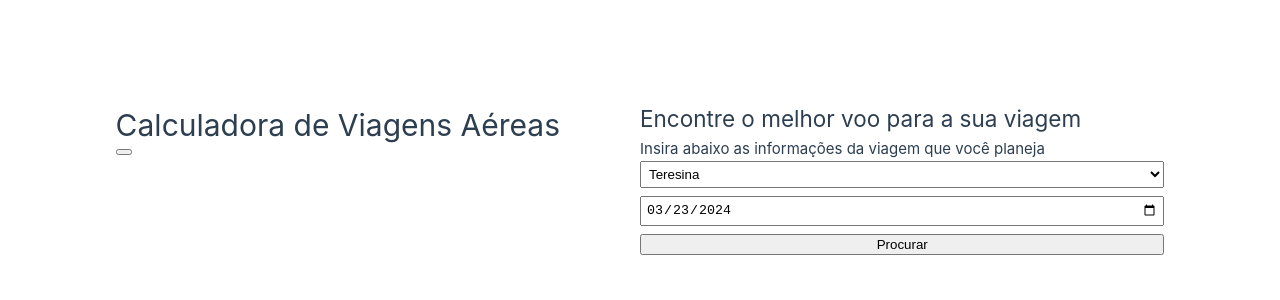
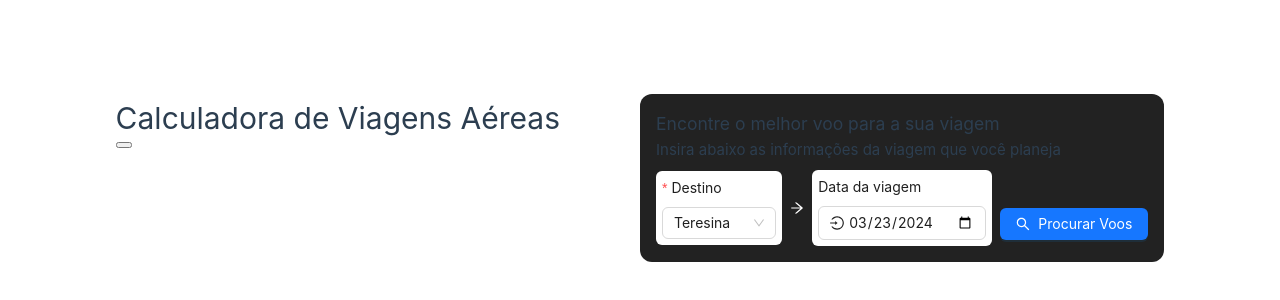
Before and after one commit to IguJl15/desafio-coorlab, a Vue app in the folder app/frontend/: page / in a window 1280 px wide. Shown: the part 222-522 px from the top of the page. Built offline with nearby package versions, Linux system fonts and the light colour scheme.

Commit message:
feat(frontend): use Ant Components package to enhance visual on search form

```diff
--- a/app/frontend/package.json
+++ b/app/frontend/package.json
@@ -13,12 +13,14 @@
     "format": "prettier --write src/"
   },
   "dependencies": {
+    "@ant-design/icons-vue": "^7.0.1",
+    "ant-design-vue": "^4.1.2",
     "vue": "^3.4.21"
   },
   "devDependencies": {
     "@rushstack/eslint-patch": "^1.3.3",
     "@tsconfig/node20": "^20.1.2",
-    "@types/node": "^20.11.25",
+    "@types/node": "^20.11.30",
     "@vitejs/plugin-vue": "^5.0.4",
     "@vue/eslint-config-prettier": "^8.0.0",
     "@vue/eslint-config-typescript": "^12.0.0",
--- a/app/frontend/src/components/SearchFlightsForm.vue
+++ b/app/frontend/src/components/SearchFlightsForm.vue
@@ -2,6 +2,14 @@
 import { formatVerboseDestination } from '@/misc/helper'
 import type { Airport } from '@/models/Flight'
 import { computed, ref } from 'vue'
+
+import { Button, Form, FormItem, Input, Select, SelectOption } from 'ant-design-vue'
+import {
+  ArrowRightOutlined,
+  LoginOutlined,
+  LogoutOutlined,
+  SearchOutlined
+} from '@ant-design/icons-vue'
 
 import airports from '@/data/airports.json'
 
@@ -16,7 +24,7 @@ defineEmits<{
 
 const airportList: Airport[] = [{ code: 'THE', name: 'Teresina' }, ...airports]
 
-const formData = ref<FormDataScheme>({
+const formState = ref<FormDataScheme>({
   destination: airportList[0],
   date: new Date()
 })
@@ -24,17 +32,17 @@ const formData = ref<FormDataScheme>({
 // Computed references to enhance form data handle
 const dateInputComp = computed({
   get() {
-    return formData.value.date.toISOString().substring(0, 10)
+    return formState.value.date?.toISOString().substring(0, 10)
   },
   // expect string but receives Date from "valueAsDate" property
-  set(newValue: unknown) {
-    formData.value.date = newValue as Date
+  set(newValue) {
+    if (newValue) formState.value.date = newValue as Date
   }
 })
 
 const destinationInputComp = computed({
   get() {
-    return formatVerboseDestination(formData.value.destination)
+    return formatVerboseDestination(formState.value.destination)
   },
   set(newValue: string) {
     const code = newValue.split(' - ')[0]
@@ -42,7 +50,7 @@ const destinationInputComp = computed({
     const airportHasCode = (airport: Airport) => airport.code == code
 
     if (code.length > 1 && airportList.some(airportHasCode)) {
-      formData.value.destination = airportList.filter(airportHasCode)[0]
+      formState.value.destination = airportList.filter(airportHasCode)[0]
     }
   }
 })
@@ -50,27 +58,65 @@ const destinationInputComp = computed({
 
 <template>
   <div class="search-form-container">
-    <h2>Encontre o melhor voo para a sua viagem</h2>
+    <div>
+      <h3>Encontre o melhor voo para a sua viagem</h3>
       <p>Insira abaixo as informações da viagem que você planeja</p>
-    <form action="/" method="get">
-      <select v-model="destinationInputComp" list="cities-list">
+    </div>
+
+    <Form
+      class="search-form"
+      layout="vertical"
+      @finish="$emit('form-button-click', formState)"
+      :model="formState"
+    >
+      <FormItem
+        class="form-item"
+        label="Destino"
+        :rules="[{ required: true, message: 'Escolha seu destino' }]"
+      >
+        <!-- event has the value of the "value" prop from SelectOption  -->
+        <Select
+          show-search
+          name="destination"
+          :value="destinationInputComp"
+          @change="
+            (event) => {
+              destinationInputComp = event?.toString() ?? ''
+            }
+          "
+        >
+          <template #placeholder> <LogoutOutlined style="color: black" /> Busca </template>
           <template
             v-for="(item, index) in airportList.sort((a, b) => a.name.localeCompare(b.name))"
             :key="index"
           >
-          <option :value="formatVerboseDestination(item)">
+            <SelectOption :value="formatVerboseDestination(item)">
               {{ item.name }}
-          </option>
+            </SelectOption>
           </template>
-        <option></option>
-      </select>
-      <input
+        </Select>
+      </FormItem>
+      <ArrowRightOutlined style="color: white" />
+      <FormItem class="form-item" label="Data da viagem">
+        <Input
+          name="date"
           type="date"
+          placeholder="Procure a cidade de destino"
           @input="(event) => (dateInputComp = (event.target! as HTMLInputElement).valueAsDate)"
           :value="dateInputComp"
-      />
-      <button type="submit" @click.prevent="$emit('form-button-click', formData)">Procurar</button>
-    </form>
+        >
+          <template #prefix>
+            <LoginOutlined />
+          </template>
+        </Input>
+      </FormItem>
+      <Button class="button" type="primary" html-type="submit">
+        <template #icon>
+          <SearchOutlined />
+        </template>
+        Procurar Voos
+      </Button>
+    </Form>
   </div>
 </template>
 
@@ -78,16 +124,39 @@ const destinationInputComp = computed({
 .search-form-container {
   display: flex;
   flex-direction: column;
+  gap: 8px;
 
-  & form {
+  padding: 16px;
+  border-radius: 12px;
+
+  background-color: var(--vt-c-black-soft);
+
+  & h3,
+  p {
+    margin: 0;
+  }
+
+  & .search-form {
     display: flex;
-    flex-direction: column;
+    flex-direction: row;
+    place-items: center;
     gap: 8px;
+
+    & .button {
+      align-self: end;
+
+      margin-bottom: 6px;
+    }
+
+    & .form-item {
+      width: 100%;
+
+      background-color: white;
+      padding: 6px;
+      border-radius: 6px;
+
+      margin: 0;
     }
   }
-
-form input,
-form select {
-  padding: 4px;
 }
 </style>
```
Also changed, not shown: 1 other file (tests, documents, lock files or other folders). Lines whose indentation alone changed are shown as unchanged.
